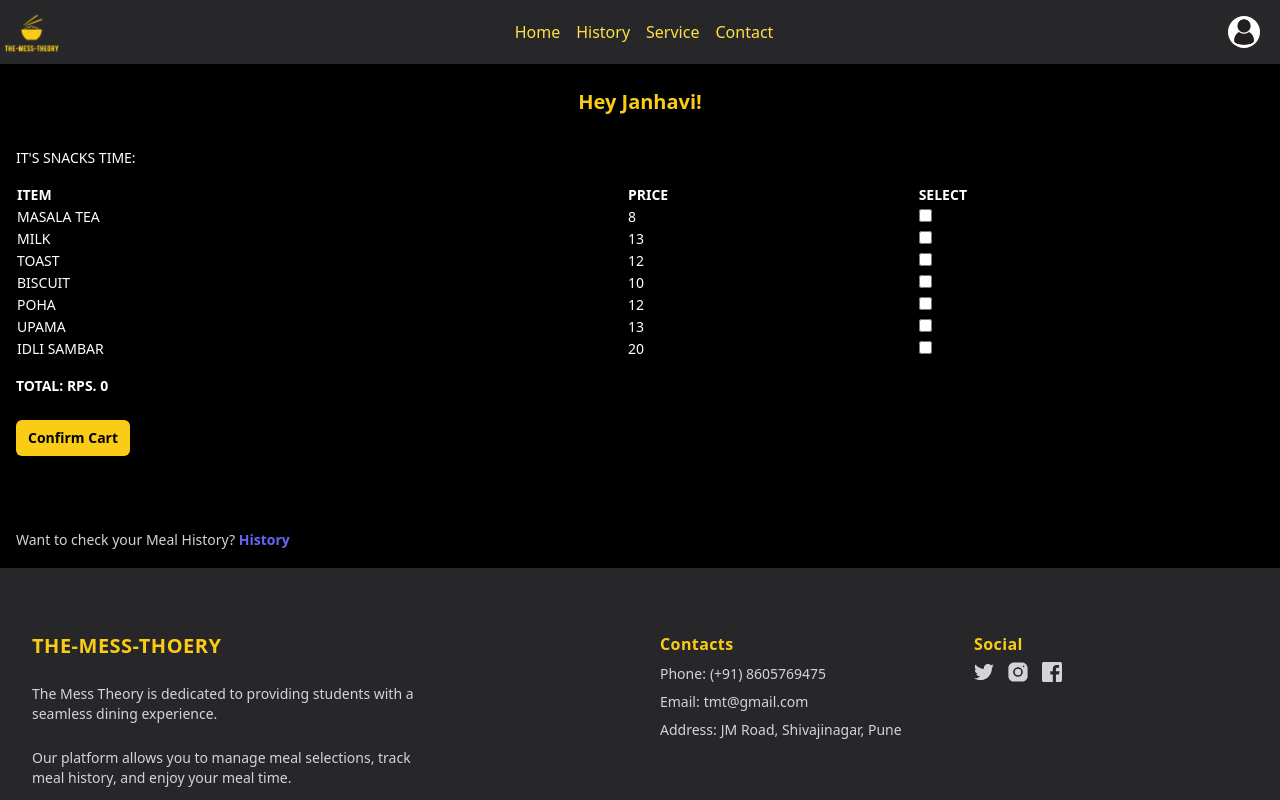
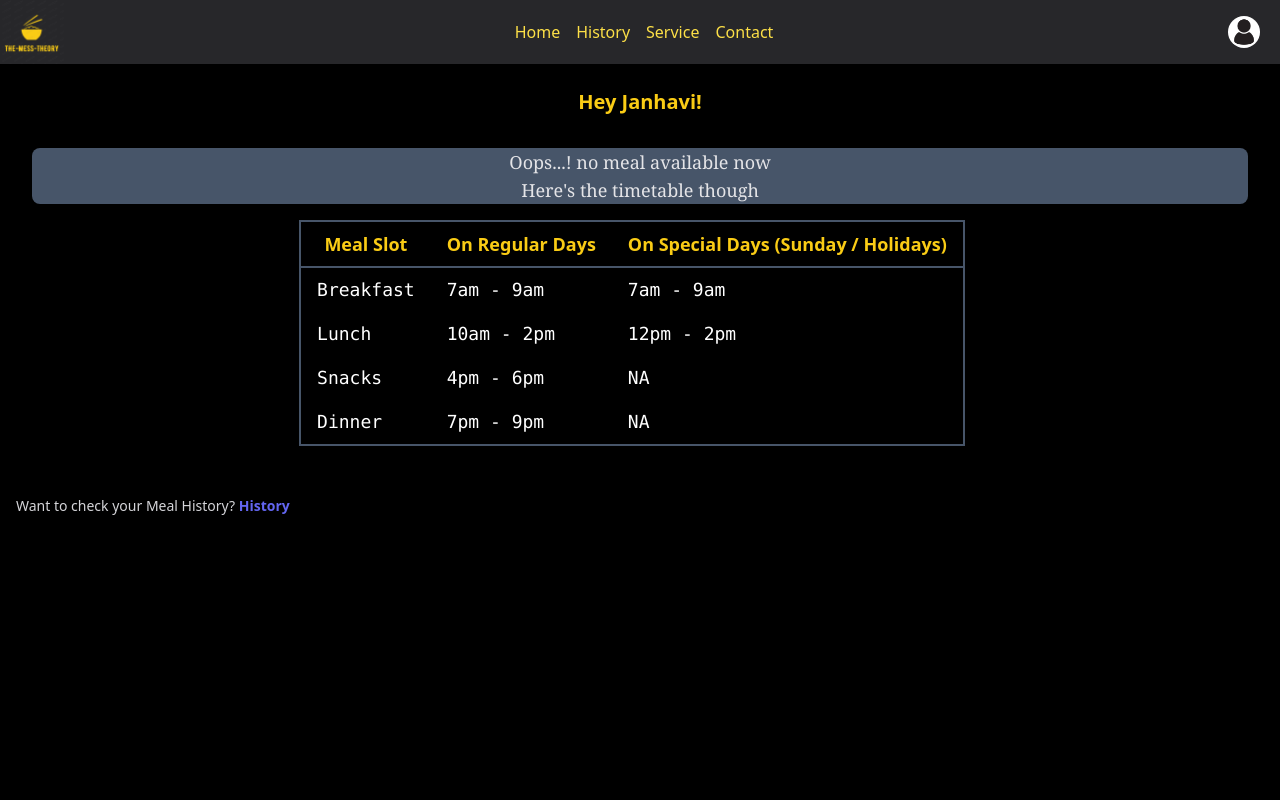
Before and after one commit to Jann-J/The-Mess-Theory, a React (Create React App) app in the folder the-mess-theory/: page /home in a window 1280 px wide. Shown: the top 800 px of the page. Built offline with nearby package versions, Linux system fonts and the light colour scheme.

Commit message:
minor updates

```diff
--- a/the-mess-theory/src/components/Contact.jsx
+++ b/the-mess-theory/src/components/Contact.jsx
@@ -2,6 +2,8 @@ import React from "react";
 
 export default function Contact (){
     return(
-        <div className="min-h-screen"></div>
+        <div className="bg-gradient-to-t from-zinc-600 via-zinc-700 to-zinc-800 text-yellow-400 font-bold min-h-screen text-center">
+            Coming soon...
+        </div>
     )
 }
--- a/the-mess-theory/src/components/Home.jsx
+++ b/the-mess-theory/src/components/Home.jsx
@@ -19,9 +19,9 @@ export default function Home() {
     { name: 'Idli Sambar', price: 20 },
   ];
 
-  // Simulate a backend API call to get user data
+  // backend API call
   const fetchUserData = async () => {
-    // Replace this with an actual API call in future
+    // Replace this with an actual API call
     const userData = { name: 'Janhavi', mealHistory: [] };
     setUser(userData);
   };
@@ -33,24 +33,24 @@ export default function Home() {
   const determineMealSlot = () => {
     const hour = currentTime.getHours();
     if (dayType === "regular") {
-      if (hour >= 7 && hour <= 9) {
+      if (hour >= 7 && hour <= 8) {
         setMealSlot('breakfast');
       } else if (hour >= 10 && hour <= 13) {
         setMealSlot('lunch');
-      } else if (hour >= 16 && hour <= 18) {
+      } else if (hour >= 16 && hour <= 17) {
         setMealSlot('snacks');
-      } else if (hour >= 19 && hour <= 21) {
+      } else if (hour >= 19 && hour <= 20) {
         setMealSlot('dinner');
       } else {
-        setMealSlot('snacks');
+        setMealSlot(null);
       }
     } else if (dayType === "sunday" || dayType === "holiday") {
-      if (hour >= 7 && hour <= 9) {
+      if (hour >= 7 && hour <= 8) {
         setMealSlot('breakfast');
-      } else if (hour >= 12 && hour <= 14) {
+      } else if (hour >= 12 && hour <= 13) {
         setMealSlot('lunch');
       } else {
-        setMealSlot('snacks');
+        setMealSlot(null);
       }
     }
   };
@@ -58,11 +58,11 @@ export default function Home() {
   useEffect(() => {
     const timer = setInterval(() => {
       setCurrentTime(new Date());
-    }, 60000); // Updates current time every minute
+    }, 60000);
 
-    determineMealSlot(); // Call the function to determine meal slot whenever the time changes
+    determineMealSlot();
 
-    return () => clearInterval(timer); // Clean up the interval on unmount
+    return () => clearInterval(timer);
   }, [currentTime]);
 
   const addToCart = (item) => {
@@ -73,10 +73,10 @@ export default function Home() {
 
   const handleSelect = (snack) => {
     if (selectedSnacks.some((s) => s.name === snack.name)) {
-      // Deselect the snack
+      // Deselect
       setSelectedSnacks(selectedSnacks.filter((s) => s.name !== snack.name));
     } else {
-      // Select the snack
+      // Select
       setSelectedSnacks([...selectedSnacks, snack]);
     }
   };
@@ -89,16 +89,15 @@ export default function Home() {
       return;
     }
 
-    // Handle cart confirmation logic using selectedSnacks
     alert(`You have confirmed: ${selectedSnacks.map(item => item.name).join(", ")}. Total: Rps. ${totalCost}`);
 
-    // Here, you'd update the backend with selected snacks details
-    setSelectedSnacks([]); // Clear the selected snacks after confirmation
+    // Here, you'd update the backend
+    setSelectedSnacks([]);
   };
 
   return (
     <>
-      <div className="p-4">
+      <div className="p-4 min-h-screen">
         {/* CLASS FOR MEAL SHOWING */}
         <div className="text-xl font-bold py-2 text-center">
           Hey {user ? user.name : "Guest"}!
@@ -113,31 +112,39 @@ export default function Home() {
             </div>
             <div className="flex flex-row justify-between sm:justify-around  min-mr-4">
             <div className="text-white mr-4">
-                <span className="text-yellow-400 font-bold">On regular <br />
-                 days <br /></span>
-                <ul>
-                  <li className="py-2 font-mono">Breakfast: <br />
-                    7am - 9am</li>
-                  <li className="py-2 font-mono">Lunch: <br />
-                    10am - 2pm</li>
-                  <li className="py-2 font-mono">Snacks: <br />
-                  4pm - 6pm</li>
-                  <li className="py-2 font-mono">Dinner: <br />
-                  7pm - 9pm</li>
-                </ul>
-              </div>
-              <div>
-                <span className="text-yellow-400 font-bold">On special days <br /> (Sunday / Holidays)</span>
-                <ul className="text-white">
-                  <li className="py-2 font-mono">Breakfast: <br />
-                     7am - 9am</li>
-                  <li className="py-2 font-mono">Lunch: <br />
-                    12pm - 2pm</li>
-                  <li className="py-2 font-mono">Snacks: <br />
-                    NA</li>
-                  <li className="py-2 font-mono">Dinner: <br />
-                  NA</li>
-                </ul>
+            <div className="">
+              <table className="min-w-full border-collapse border-slate-600 border-2">
+                <thead>
+                  <tr>
+                    <th className="border-b-2 border-slate-600 px-4 py-2 text-yellow-400 font-bold">Meal Slot</th>
+                    <th className="border-b-2 border-slate-600 px-4 py-2 text-yellow-400 font-bold">On Regular Days</th>
+                    <th className="border-b-2 border-slate-600 px-4 py-2 text-yellow-400 font-bold">On Special Days (Sunday / Holidays)</th>
+                  </tr>
+                </thead>
+                <tbody className="text-white">
+                  <tr>
+                    <td className=" px-4 py-2 font-mono">Breakfast</td>
+                    <td className=" px-4 py-2 font-mono">7am - 9am</td>
+                    <td className=" px-4 py-2 font-mono">7am - 9am</td>
+                  </tr>
+                  <tr>
+                    <td className=" px-4 py-2 font-mono">Lunch</td>
+                    <td className=" px-4 py-2 font-mono">10am - 2pm</td>
+                    <td className=" px-4 py-2 font-mono">12pm - 2pm</td>
+                  </tr>
+                  <tr>
+                    <td className=" px-4 py-2 font-mono">Snacks</td>
+                    <td className=" px-4 py-2 font-mono">4pm - 6pm</td>
+                    <td className=" px-4 py-2 font-mono">NA</td>
+                  </tr>
+                  <tr>
+                    <td className=" px-4 py-2 font-mono">Dinner</td>
+                    <td className=" px-4 py-2 font-mono">7pm - 9pm</td>
+                    <td className=" px-4 py-2 font-mono">NA</td>
+                  </tr>
+                </tbody>
+              </table>
+            </div>
               </div>
               </div>
             </div>
@@ -145,11 +152,11 @@ export default function Home() {
 
         {mealSlot && (
           <div>
-            <div className="text-sm py-2 uppercase text-white my-4">
+            <div className="text-sm py-2 uppercase text-white my-4 text-center">
               it's {mealSlot} TIME:
 
               {(mealSlot === "snacks" || mealSlot === "breakfast") && (
-                <div className="flex flex-col my-4">
+                <div className="flex flex-col justify-center my-4">
                   <table className="table-auto text-left">
                     <thead>
                       <tr>
@@ -180,20 +187,23 @@ export default function Home() {
                   </div>
 
                   {/* Confirm Button */}
+                  <div>
                   <button
                     onClick={confirmCart}
-                    className="max-w-fit my-2 rounded-md bg-yellow-400 px-3 py-1.5 text-sm font-semibold leading-6 text-black shadow-sm hover:bg-yellow-600"
+                    className=" max-w-fit my-2 rounded-md bg-yellow-400 px-3 py-1.5 text-sm font-semibold leading-6 text-black shadow-sm hover:bg-yellow-600"
                   >
                     Confirm Cart
                   </button>
+                  </div>
                 </div>
               )}
 
               {(mealSlot === "lunch" || mealSlot === "dinner") && (
-                <div>
+                <div className="flex justify-center">
                   <button
                     onClick={confirmCart}
                     className="max-w-fit my-2 rounded-md bg-yellow-400 px-3 py-1.5 text-sm font-semibold leading-6 text-black shadow-sm hover:bg-yellow-600"
+
                   >
                     Confirm Meal
                   </button>
@@ -207,7 +217,7 @@ export default function Home() {
         <p className="mt-10 text-sm text-zinc-300">
           Want to check your Meal History?{" "}
           <span
-            className="font-semibold leading-6 text-indigo-500 hover:text-indigo-400"
+            className="font-semibold leading-6 text-indigo-500 hover:text-indigo-400 cursor-pointer"
             onClick={() => navigate("/history")}
           >
             History
```
Also changed, not shown: 1 other file (tests, documents, lock files or other folders).
